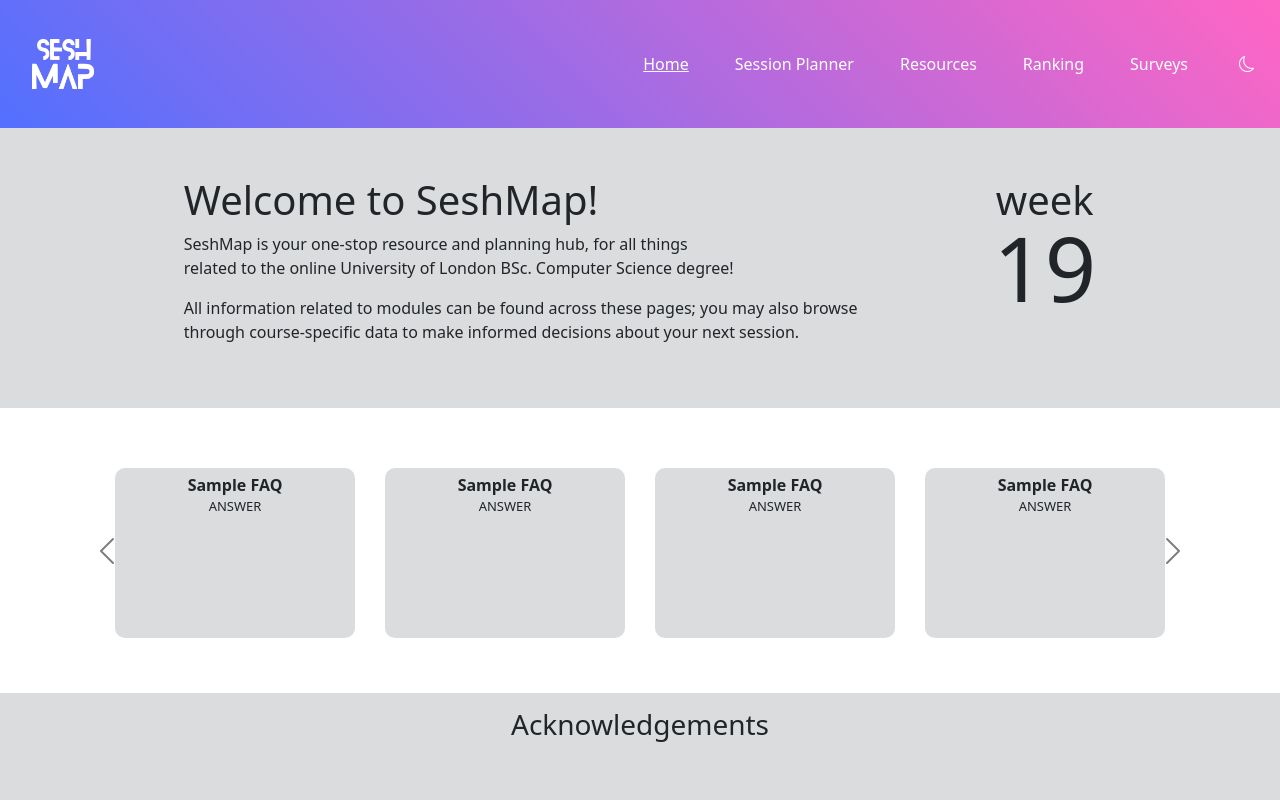
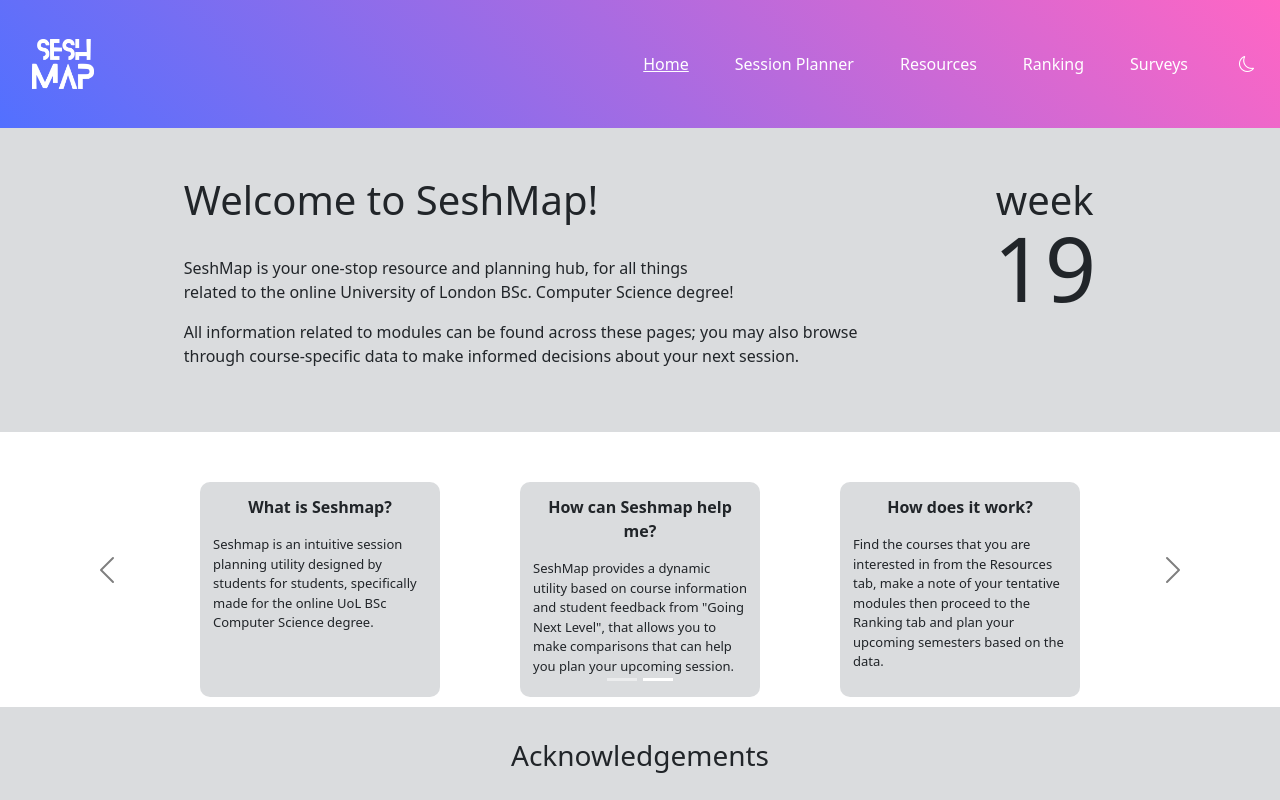
Before and after one commit to jberkovica/SeshMap, a React (Create React App) app: page / in a window 1280 px wide. Shown: the top 800 px of the page. Built offline with nearby package versions, Linux system fonts and the light colour scheme.

Commit message:
Improved some padding
- 'Welcome to...'
- Padding for question carousel and questions
- Acknowledgements
- duplicated questions and answers

```diff
--- a/src/components/QuestionsCarousel.css
+++ b/src/components/QuestionsCarousel.css
@@ -7,7 +7,7 @@
 
 .carousel{
   margin:auto;
-  padding-top: 45px;
+  padding-top: 35px;
   vertical-align:middle;
   width: 100%;
 }
@@ -26,6 +26,7 @@
 {
     font-size: 16px;
     font-weight: bold;
+    padding: 0.5rem;
 }
 
 .Box
@@ -33,7 +34,7 @@
     justify-content: center;
     border-radius: 10px;
     width: 240px;
-    height: 170px;
+    /* height: 170px; */
     font-size: 13px;
     text-align: center;
     background-color: #DCDCDC;
@@ -45,15 +46,20 @@
 {
     display: flex;
     margin: auto;
-    justify-content: center;
+    justify-content: space-around;
+    max-width:60rem;
 }
 
 .BoxContent
 {
-    text-align: center;
+    text-align: left;
     overflow-wrap: normal;
     font-size: 13px;
     font-weight: normal;
+    padding-top: 0.5rem;
+    padding-left: 0.5rem;
+    padding-right: 0.5rem;
+    padding-bottom: 1rem;
 }
 
 .carousel-caption{
--- a/src/components/QuestionsCarousel.js
+++ b/src/components/QuestionsCarousel.js
@@ -10,7 +10,6 @@
                         <div className="flex-container">
                             <div className="Box bg-secondary bg-opacity-25" >
                                 <div className="BoxHeader">What is Seshmap?</div>
-                                <br></br>
                                 <div className="BoxContent">
                                     Seshmap is an intuitive session planning utility
                                     designed by students for students, specifically
@@ -32,17 +31,12 @@
                             </div>
                             <div className="Box bg-secondary bg-opacity-25">
                                 <div className="BoxHeader">How does it work?</div>
-                                <br></br>
                                 <div className="BoxContent">
                                     Find the courses that you are interested in from
                                     the Resources tab, make a note of your tentative
                                     modules then proceed to the Ranking tab and plan
                                     your upcoming semesters based on the data.
                                 </div>
-                            </div>
-                            <div className="Box bg-secondary bg-opacity-25">
-                                <div className="BoxHeader">Sample FAQ</div>
-                                <div className="BoxContent">ANSWER</div>
                             </div>
                         </div>
                     </div>
@@ -52,22 +46,36 @@
             <Carousel.Item>
                 <div>
                     <div id="Slide-1">
-                        <div className="flex-container">
-                            <div className="Box bg-secondary bg-opacity-25">
-                                <div className="BoxHeader">Sample FAQ</div>
-                                <div className="BoxContent">ANSWER</div>
+                    <div className="flex-container">
+                            <div className="Box bg-secondary bg-opacity-25" >
+                                <div className="BoxHeader">What is Seshmap?</div>
+                                <div className="BoxContent">
+                                    Seshmap is an intuitive session planning utility
+                                    designed by students for students, specifically
+                                    made for the online UoL BSc Computer Science
+                                    degree.
+                                </div>
                             </div>
                             <div className="Box bg-secondary bg-opacity-25">
-                                <div className="BoxHeader">Sample FAQ</div>
-                                <div className="BoxContent">ANSWER</div>
+                                <div className="BoxHeader">
+                                    How can Seshmap help me?
+                                </div>
+                                <div className="BoxContent">
+                                    SeshMap provides a dynamic utility based on
+                                    course information and student feedback from
+                                    "Going Next Level", that allows you to make
+                                    comparisons that can help you plan your upcoming
+                                    session.
+                                </div>
                             </div>
                             <div className="Box bg-secondary bg-opacity-25">
-                                <div className="BoxHeader">Sample FAQ</div>
-                                <div className="BoxContent">ANSWER</div>
-                            </div>
-                            <div className="Box bg-secondary bg-opacity-25">
-                                <div className="BoxHeader">Sample FAQ</div>
-                                <div className="BoxContent">ANSWER</div>
+                                <div className="BoxHeader">How does it work?</div>
+                                <div className="BoxContent">
+                                    Find the courses that you are interested in from
+                                    the Resources tab, make a note of your tentative
+                                    modules then proceed to the Ranking tab and plan
+                                    your upcoming semesters based on the data.
+                                </div>
                             </div>
                         </div>
                     </div>
--- a/src/pages/Home.css
+++ b/src/pages/Home.css
@@ -15,7 +15,7 @@
 
 .Title
 {
-    padding-top: 15px;
+    padding-top: 2rem;
     text-align: center;
     font-size: 40px;
     width: 100%;
--- a/src/pages/Home.js
+++ b/src/pages/Home.js
@@ -35,6 +35,7 @@
                 <div className="Main">
                     <div>
                         <h1>Welcome to SeshMap!</h1>
+                        <br></br>
                         <p>
                             SeshMap is your one-stop resource and planning hub,
                             for all things<br></br>
```
